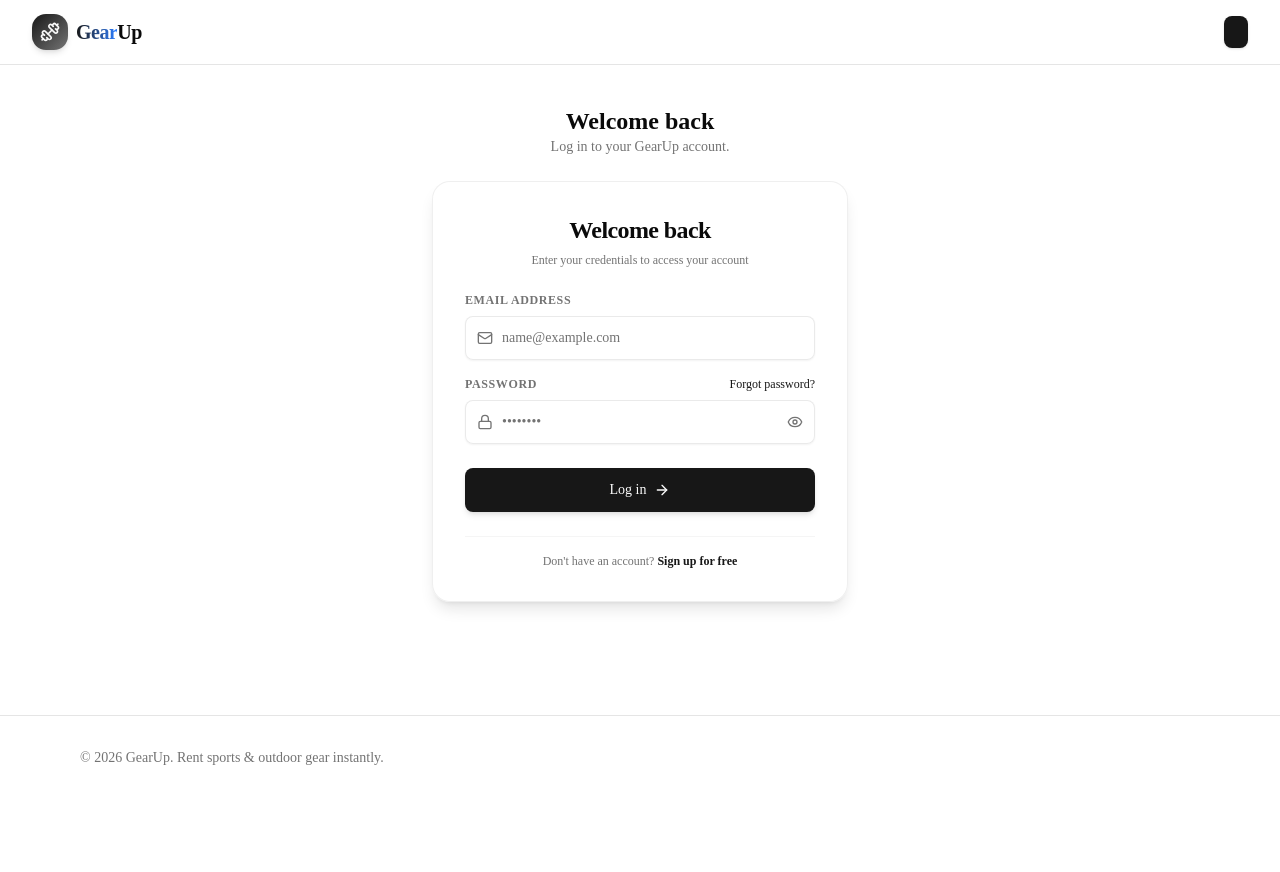
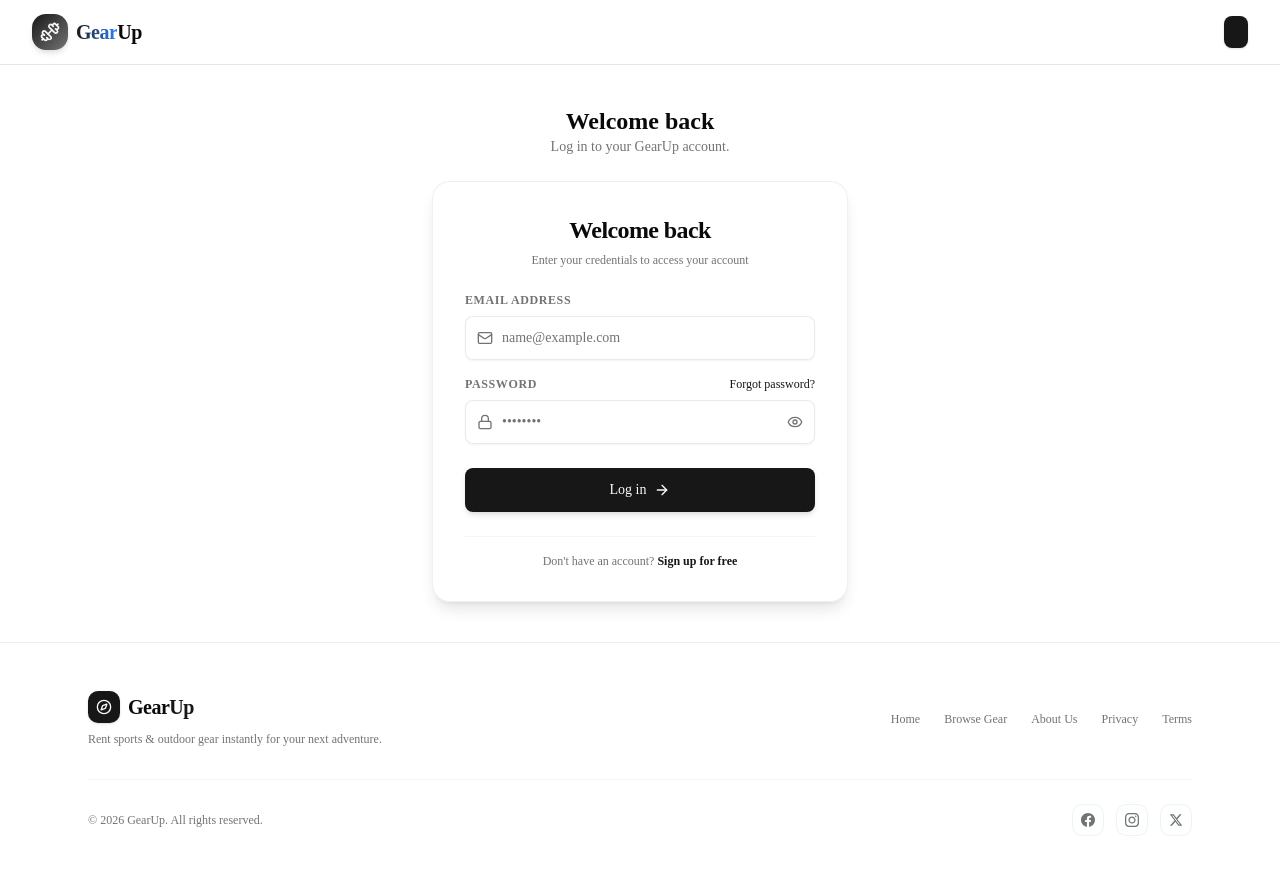
Before and after one commit to roxybhuiyan/assignment5-GearUp, a Next.js app: page /auth/login in a window 1280 px wide. Shown: the top 872 px of the page. Before the commit the page ends 800 px from the top, so only its background shows below. Built offline with nearby package versions, Linux system fonts and the light colour scheme; no server answers.

Commit message:
fotter desin and content update

```diff
--- a/components/common/pagination-nav.tsx
+++ b/components/common/pagination-nav.tsx
@@ -2,6 +2,8 @@ import Link from "next/link";
 import { Button } from "@/components/ui/button";
 import type { PaginationMeta } from "@/lib/types";
 
+
+// PaginationNav.tsx
 interface PaginationNavProps {
   meta: PaginationMeta;
   basePath: string;
--- a/components/layout/footer.tsx
+++ b/components/layout/footer.tsx
@@ -1,8 +1,92 @@
+import Link from "next/link";
+import { Compass } from "lucide-react";
+
 export function Footer() {
   return (
-    <footer className="border-t py-8">
-      <div className="mx-auto max-w-6xl px-4 text-sm text-muted-foreground">
-        <p>&copy; {new Date().getFullYear()} GearUp. Rent sports &amp; outdoor gear instantly.</p>
+    <footer className="border-t border-border/60 bg-card/60 backdrop-blur-md text-card-foreground">
+      <div className="mx-auto max-w-6xl px-6 py-10 lg:py-12">
+        <div className="flex flex-col md:flex-row items-center justify-between gap-6 pb-8 border-b border-border/40">
+          {/* Logo & Tagline */}
+          <div className="flex flex-col items-center md:items-start gap-2">
+            <Link
+              href="/"
+              className="inline-flex items-center gap-2 text-xl font-bold tracking-tight text-foreground transition-opacity hover:opacity-90"
+            >
+              <div className="flex h-8 w-8 items-center justify-center rounded-lg bg-primary text-primary-foreground shadow-sm">
+                <Compass className="h-4 w-4" />
+              </div>
+              <span>
+                Gear<span className="text-primary">Up</span>
+              </span>
+            </Link>
+            <p className="text-xs text-muted-foreground text-center md:text-left">
+              Rent sports & outdoor gear instantly for your next adventure.
+            </p>
+          </div>
+
+          {/* Quick Links */}
+          <div className="flex flex-wrap items-center justify-center gap-6 text-xs font-medium text-muted-foreground">
+            <Link href="/" className="transition-colors hover:text-primary">
+              Home
+            </Link>
+            <Link href="/gear" className="transition-colors hover:text-primary">
+              Browse Gear
+            </Link>
+            <Link href="/about" className="transition-colors hover:text-primary">
+              About Us
+            </Link>
+            <Link href="/privacy" className="transition-colors hover:text-primary">
+              Privacy
+            </Link>
+            <Link href="/terms" className="transition-colors hover:text-primary">
+              Terms
+            </Link>
+          </div>
+        </div>
+
+        {/* Bottom Bar: Copyright & Socials */}
+        <div className="pt-6 flex flex-col-reverse sm:flex-row items-center justify-between gap-4 text-xs text-muted-foreground">
+          <p>&copy; {new Date().getFullYear()} GearUp. All rights reserved.</p>
+
+          {/* Social Icons */}
+          <div className="flex items-center gap-3">
+            <Link
+              href="https://facebook.com"
+              target="_blank"
+              rel="noreferrer"
+              className="flex h-8 w-8 items-center justify-center rounded-lg border border-border/50 bg-background/50 text-muted-foreground transition-all hover:border-primary/50 hover:bg-primary/10 hover:text-primary"
+              aria-label="Facebook"
+            >
+              <svg className="h-3.5 w-3.5 fill-current" viewBox="0 0 24 24">
+                <path d="M24 12.073c0-6.627-5.373-12-12-12s-12 5.373-12 12c0 5.99 4.388 10.954 10.125 11.854v-8.385H7.078v-3.47h3.047V9.43c0-3.007 1.792-4.669 4.533-4.669 1.312 0 2.686.235 2.686.235v2.953H15.83c-1.491 0-1.956.925-1.956 1.874v2.25h3.328l-.532 3.47h-2.796v8.385C19.612 23.027 24 18.062 24 12.073z" />
+              </svg>
+            </Link>
+
+            <Link
+              href="https://instagram.com"
+              target="_blank"
+              rel="noreferrer"
+              className="flex h-8 w-8 items-center justify-center rounded-lg border border-border/50 bg-background/50 text-muted-foreground transition-all hover:border-primary/50 hover:bg-primary/10 hover:text-primary"
+              aria-label="Instagram"
+            >
+              <svg className="h-3.5 w-3.5 fill-current" viewBox="0 0 24 24">
+                <path d="M12 2.163c3.204 0 3.584.012 4.85.07 3.252.148 4.771 1.691 4.919 4.919.058 1.265.069 1.645.069 4.849 0 3.205-.012 3.584-.069 4.849-.149 3.225-1.664 4.771-4.919 4.919-1.266.058-1.644.07-4.85.07-3.204 0-3.584-.012-4.849-.07-3.26-.149-4.771-1.699-4.919-4.92-.058-1.265-.07-1.644-.07-4.849 0-3.204.013-3.583.07-4.849.149-3.227 1.664-4.771 4.919-4.919 1.266-.057 1.645-.069 4.849-.069zm0-2.163c-3.259 0-3.667.014-4.947.072-4.358.2-6.78 2.618-6.98 6.98-.059 1.281-.073 1.689-.073 4.948 0 3.259.014 3.668.072 4.948.2 4.358 2.618 6.78 6.98 6.98 1.281.058 1.689.072 4.948.072 3.259 0 3.668-.014 4.948-.072 4.354-.2 6.782-2.618 6.979-6.98.059-1.28.073-1.689.073-4.948 0-3.259-.014-3.667-.072-4.947-.196-4.354-2.617-6.78-6.979-6.98-1.281-.059-1.69-.073-4.949-.073zm0 5.838c-3.403 0-6.162 2.759-6.162 6.162s2.759 6.163 6.162 6.163 6.162-2.759 6.162-6.163c0-3.403-2.759-6.162-6.162-6.162zm0 10.162c-2.209 0-4-1.79-4-4 0-2.209 1.791-4 4-4s4 1.791 4 4c0 2.21-1.791 4-4 4zm6.406-11.845c-.796 0-1.441.645-1.441 1.44s.645 1.44 1.441 1.44c.795 0 1.439-.645 1.439-1.44s-.644-1.44-1.439-1.44z" />
+              </svg>
+            </Link>
+
+            <Link
+              href="https://twitter.com"
+              target="_blank"
+              rel="noreferrer"
+              className="flex h-8 w-8 items-center justify-center rounded-lg border border-border/50 bg-background/50 text-muted-foreground transition-all hover:border-primary/50 hover:bg-primary/10 hover:text-primary"
+              aria-label="Twitter"
+            >
+              <svg className="h-3.5 w-3.5 fill-current" viewBox="0 0 24 24">
+                <path d="M18.244 2.25h3.308l-7.227 8.26 8.502 11.24H16.17l-5.214-6.817L4.99 21.75H1.68l7.73-8.835L1.254 2.25H8.08l4.713 6.231zm-1.161 17.52h1.833L7.084 4.126H5.117z" />
+              </svg>
+            </Link>
+          </div>
+        </div>
       </div>
     </footer>
   );
```
